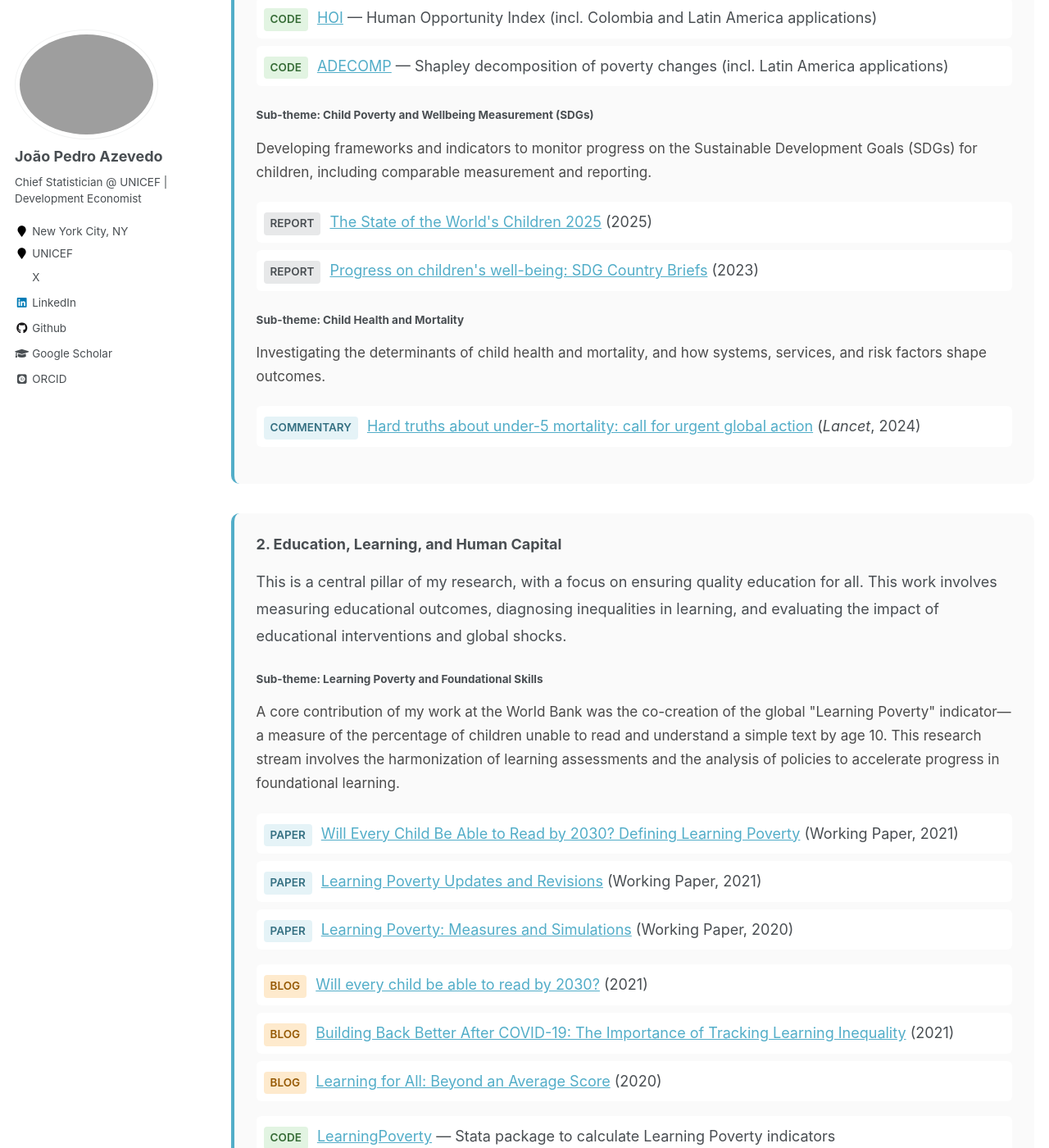
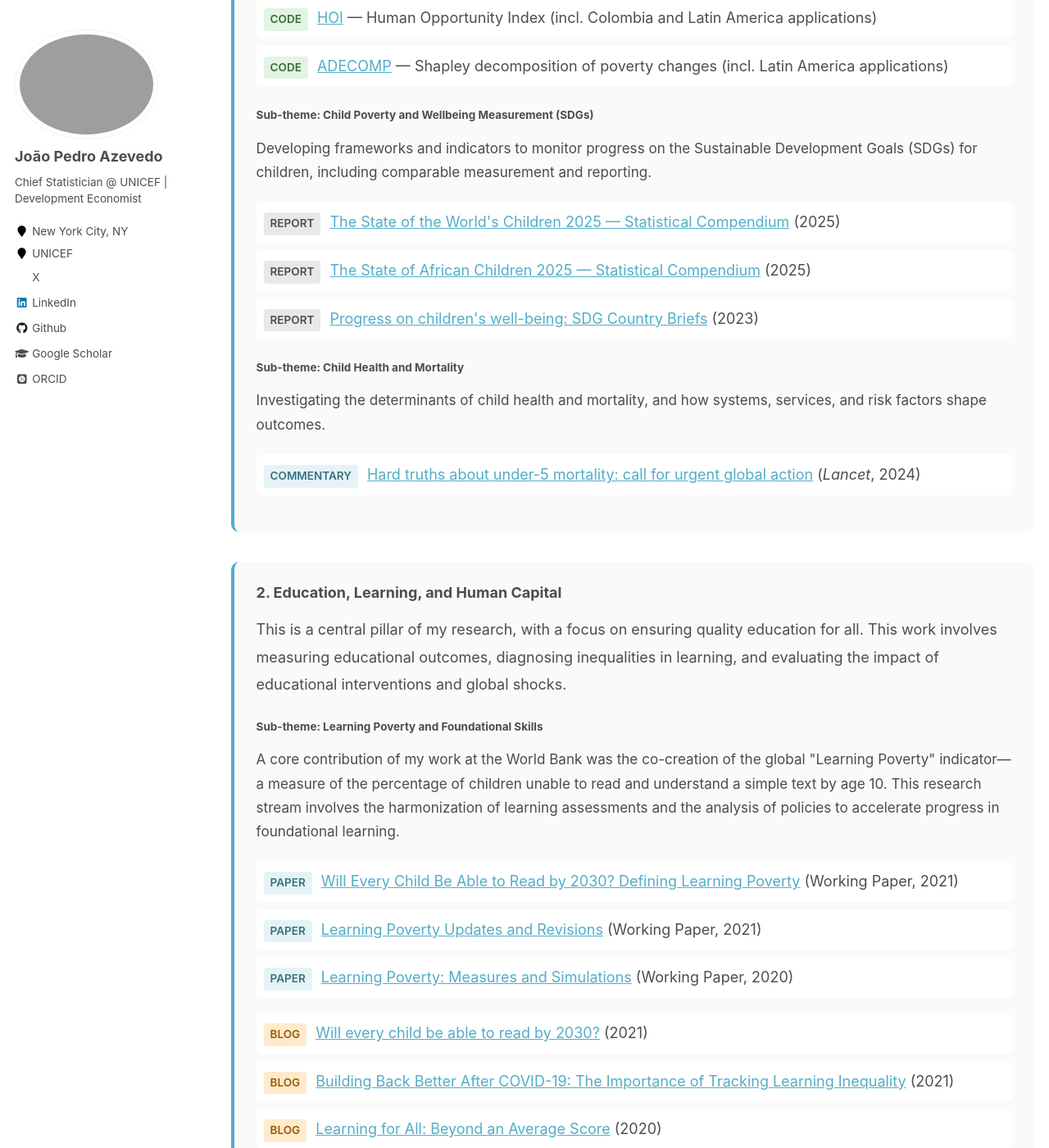
Before and after one commit to jpazvd/jpazvd.github.io, a Jekyll site: the page built from _pages/research.html, in a window 1280 px wide and 1400 px high, scrolled down 1372 px. Shown: the whole window at 82% size. Built offline with Jekyll 4.4.1, drawn with Linux system fonts in a browser that asks for light colours; some web fonts are replaced; some of the changed text lies outside the part shown.

Commit message:
sync: update from dev repo
Synced from: jpazvd/jpazvd.github.io-dev@5a497929dff6675cfb1e27464448b6159c6a453d

```diff
--- a/_pages/github.html
+++ b/_pages/github.html
@@ -89,7 +89,7 @@ description: "Open-source projects and code repositories by João Pedro Azevedo
 
 <!-- Pass YAML data to JavaScript -->
 <script id="repo-tags-data" type="application/json">
-{% assign repo_data = site.data.github_repos.repos %}
+{% assign repo_data = site.data.github_repos.repositories %}
 [{% for repo in repo_data %}{"name":"{{ repo.name }}","tags":{{ repo.tags | jsonify }},"featured":{{ repo.featured | default: false }},"hide":{{ repo.hide | default: false }}}{% unless forloop.last %},{% endunless %}{% endfor %}]
 </script>
 
--- a/_pages/research.html
+++ b/_pages/research.html
@@ -41,7 +41,7 @@ description: "Research by João Pedro Azevedo on Learning Poverty, Human Capital
 
 <ul class="work-list">
 <li><span class="pub-type paper">Paper</span> <a href="https://openknowledge.worldbank.org/handle/10986/16118">From Noise to Signal: The Successful Turnaround of Poverty Measurement in Colombia</a> (2013)</li>
-<li><span class="pub-type report">Report</span> <a href="http://documents1.worldbank.org/curated/en/892301518703739733/pdf/123443-repl-PUBLIC.pdf">EU Regular Economic Report: Thinking CAP—Supporting Agricultural Jobs and Incomes in the EU</a> (2018)</li>
+<li><span class="pub-type report">Report</span> <a href="https://documents1.worldbank.org/curated/en/892301518703739733/pdf/123443-repl-PUBLIC.pdf">EU Regular Economic Report: Thinking CAP—Supporting Agricultural Jobs and Incomes in the EU</a> (2018)</li>
 <li><span class="pub-type blog">Blog</span> <a href="https://blogs.worldbank.org/en/developmenttalk/going-municipal-targeting-deprivation-new-evidence-croatia">Going municipal: Targeting deprivation with new evidence in Croatia</a> (2019)</li>
 </ul>
 
@@ -55,7 +55,8 @@ description: "Research by João Pedro Azevedo on Learning Poverty, Human Capital
 <p>Developing frameworks and indicators to monitor progress on the Sustainable Development Goals (SDGs) for children, including comparable measurement and reporting.</p>
 
 <ul class="work-list">
-<li><span class="pub-type report">Report</span> <a href="https://www.unicef.org/reports/state-of-worlds-children/2025">The State of the World's Children 2025</a> (2025)</li>
+<li><span class="pub-type report">Report</span> <a href="https://data.unicef.org/resources/sowc-2025/">The State of the World's Children 2025 — Statistical Compendium</a> (2025)</li>
+<li><span class="pub-type report">Report</span> <a href="https://data.unicef.org/resources/soac-2025/">The State of African Children 2025 — Statistical Compendium</a> (2025)</li>
 <li><span class="pub-type report">Report</span> <a href="https://data.unicef.org/resources/progress-on-childrens-wellbeing-sdg-country-briefs/">Progress on children's well-being: SDG Country Briefs</a> (2023)</li>
 </ul>
 
@@ -94,7 +95,7 @@ description: "Research by João Pedro Azevedo on Learning Poverty, Human Capital
 
 <ul class="work-list">
 <li><span class="pub-type code">Code</span> <a href="https://github.com/worldbank/LearningPoverty">LearningPoverty</a> — Stata package to calculate Learning Poverty indicators</li>
-<li><span class="pub-type code">Code</span> <a href="https://github.com/worldbank/EduAnalytics">EduAnalytics</a> — World Bank Education Global Practice analytics tools</li>
+<li><span class="pub-type code">Code</span> <a href="https://github.com/worldbank/EduAnalyticsToolkit">EduAnalyticsToolkit</a> — World Bank Education Global Practice analytics tools</li>
 <li><span class="pub-type code">Code</span> <a href="https://github.com/worldbank/GLAD">GLAD</a> — Harmonized learning assessment microdata from 160+ countries</li>
 </ul>
 
```
Also changed, not shown: _data/featured.yml (+11 -6 lines), _pages/publications.md (+1 -1 lines), _pages/software.md (+35 -2 lines), .github/workflows/generate-cv-pdf.yml.
